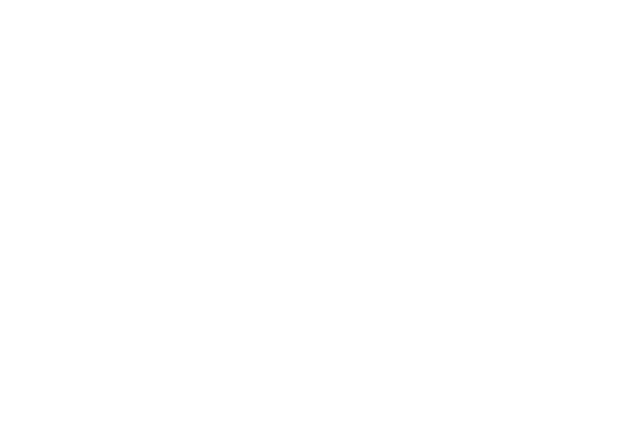
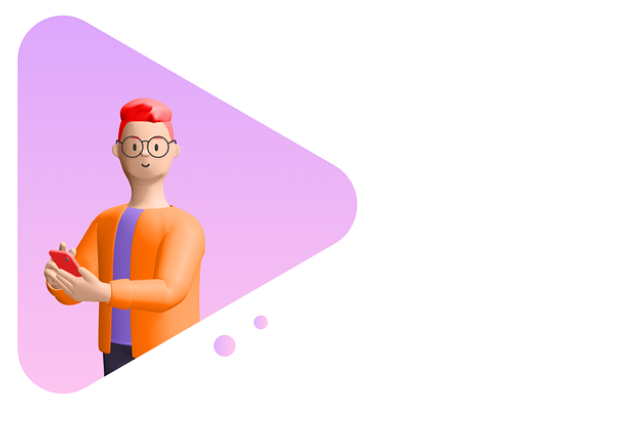
Before and after one commit to Yvonne-Martin/git-flow_test, a plain HTML site: page index.html in a window 1280 px wide. Shown: the whole page, without its empty margins (0-640 px from the left). Drawn offline with Linux system fonts and the light colour scheme.

Commit message:
added a photo

```diff
--- a/index.html
+++ b/index.html
@@ -6,6 +6,6 @@
     <title>Document</title>
 </head>
 <body>
-
+    <img src="someone.png" alt="">
 </body>
 </html>
```
Also changed, not shown: someone.png (added).
